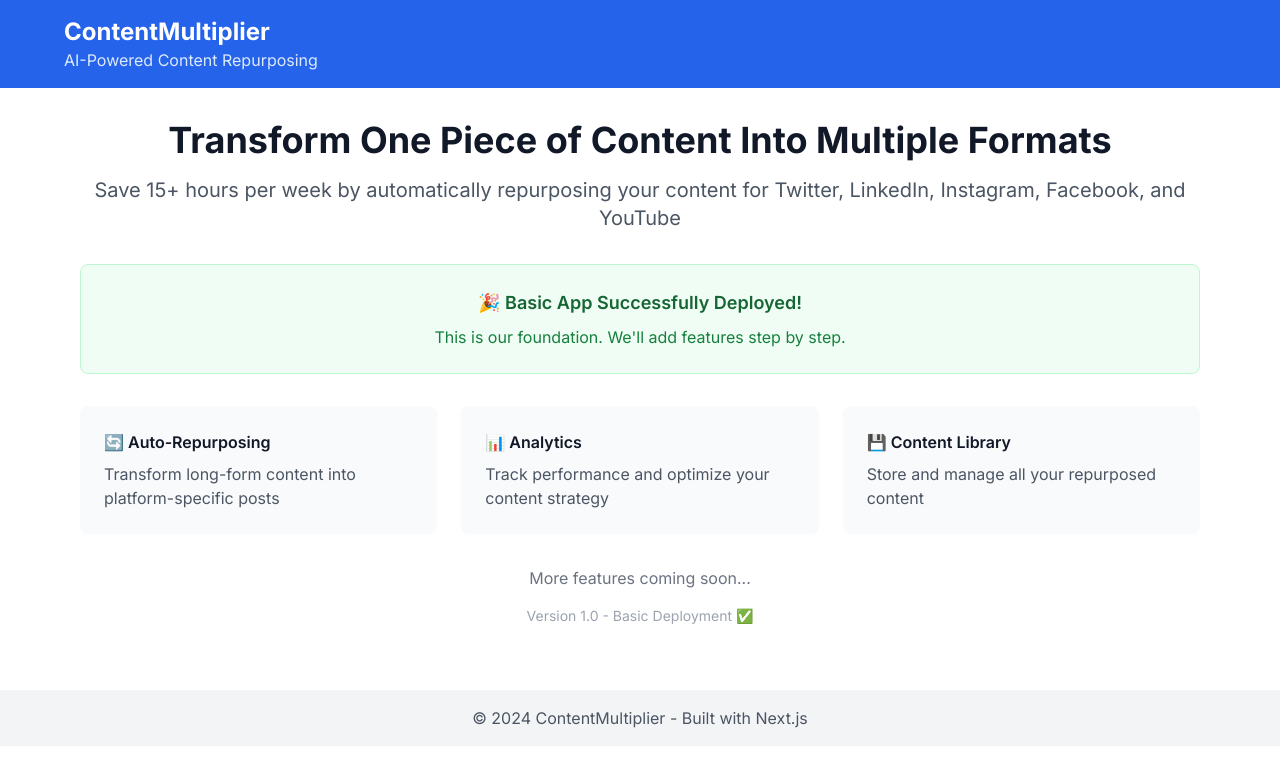
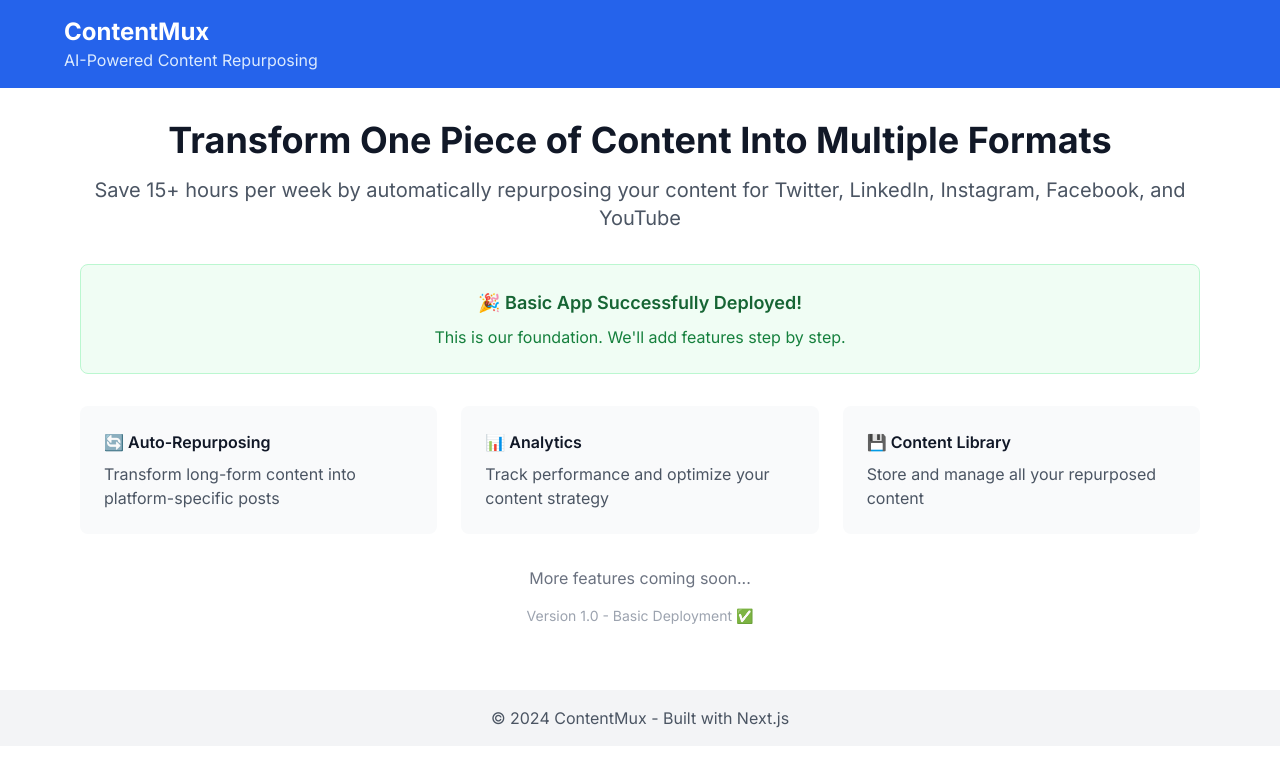
Before and after one commit to contentmultiplier/New-folder--2-, a Next.js app: page / in a window 1280 px wide. Shown: the top 766 px of the page. Built offline with nearby package versions, Linux system fonts and the light colour scheme.

Commit message:
namechange

```diff
--- a/app/layout.tsx
+++ b/app/layout.tsx
@@ -4,7 +4,7 @@ import { Inter } from 'next/font/google'
 const inter = Inter({ subsets: ['latin'] })
 
 export const metadata = {
-  title: 'ContentMultiplier - AI-Powered Content Repurposing',
+  title: 'ContentMux - AI-Powered Content Repurposing',
   description: 'Transform one piece of content into multiple platform-optimized formats. Save 15+ hours per week with AI-powered content repurposing.',
 }
 
--- a/app/page.tsx
+++ b/app/page.tsx
@@ -6,7 +6,7 @@ export default function Home() {
       {/* Header */}
       <header className="bg-blue-600 text-white p-4">
         <div className="max-w-6xl mx-auto">
-          <h1 className="text-2xl font-bold">ContentMultiplier</h1>
+          <h1 className="text-2xl font-bold">ContentMux</h1>
           <p className="text-blue-100">AI-Powered Content Repurposing</p>
         </div>
       </header>
@@ -58,7 +58,7 @@ export default function Home() {
 
       {/* Footer */}
       <footer className="bg-gray-100 text-center py-4 mt-8">
-        <p className="text-gray-600">© 2024 ContentMultiplier - Built with Next.js</p>
+        <p className="text-gray-600">© 2024 ContentMux - Built with Next.js</p>
       </footer>
     </div>
   )
```
Also changed, not shown: 1 other file (tests, documents, lock files or other folders).
